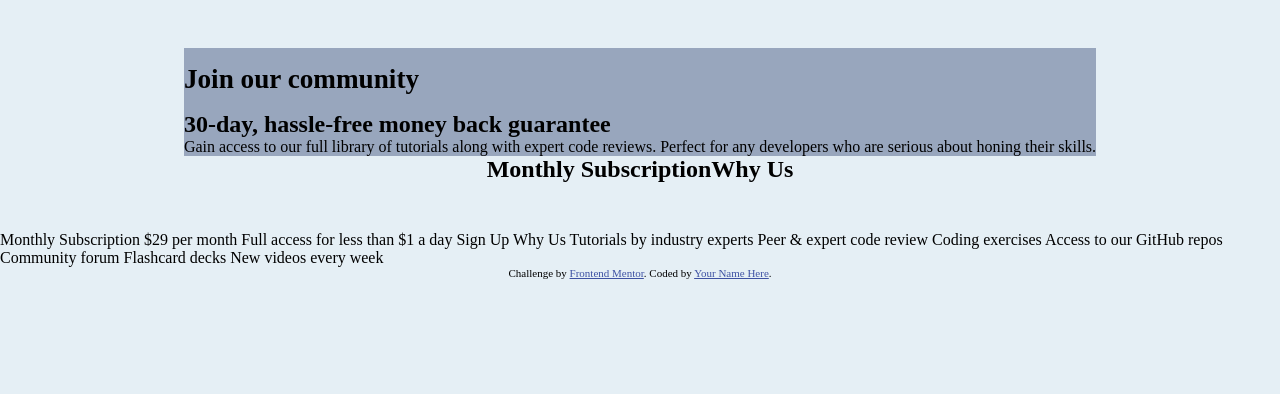
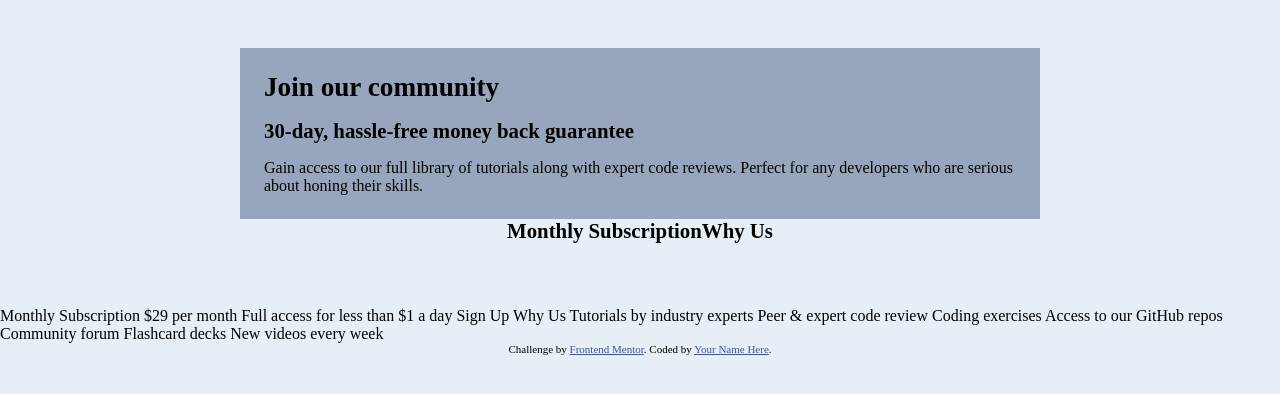
Before and after one commit to Manish-d-art/single-piece-grid-component, a plain HTML site: page index.html in a window 1280 px wide. Drawn offline with Linux system fonts and the light colour scheme.

Commit message:
update .

```diff
--- a/css/style.css
+++ b/css/style.css
@@ -8,17 +8,23 @@ body {
     background-color: hsl(204, 43%, 93%);
 }
 
+main {
+    display: flex;
+    justify-content: center;
+}
+
 .card {
     margin: 3rem 2rem;
     display: flex;
     flex-direction: column;
     align-items: center;
+    width: 350px;
 }
 
 @media (min-width:820px) {
     .card {
-        /* flex-direction: row; */
         justify-content: center;
+        width: 800px !important;
     }
     .box-2 {
         flex-direction: row !important;
@@ -26,12 +32,18 @@ body {
 }
 
 h1 {
-    margin: 1rem 0;
+    margin: 0 0 1rem 0;
     font-size: 1.7rem;
+}
+
+h2 {
+    margin-bottom: 1rem;
+    font-size: 1.3rem;
 }
 
 .box-1 {
     background-color: hsl(218, 22%, 67%);
+    padding: 1.5rem;
 }
 
 .box-2 {
```
